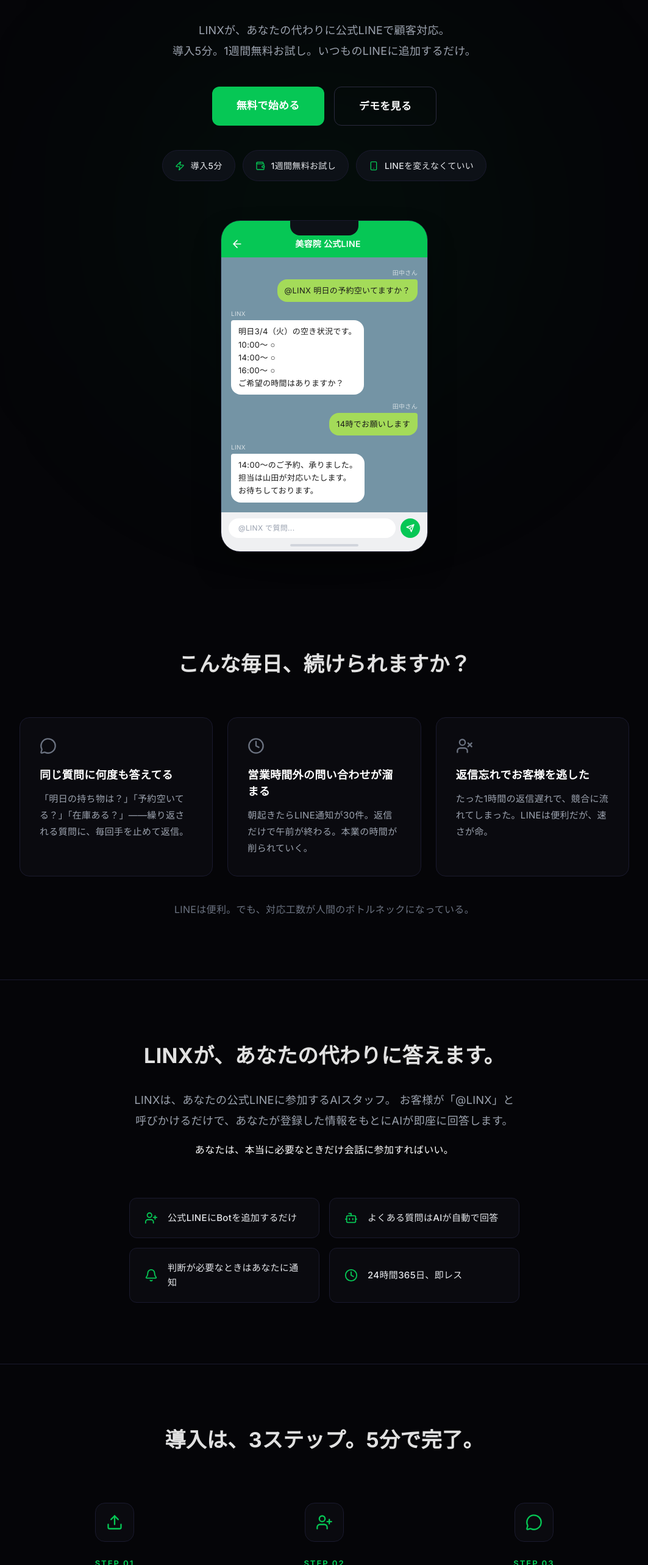
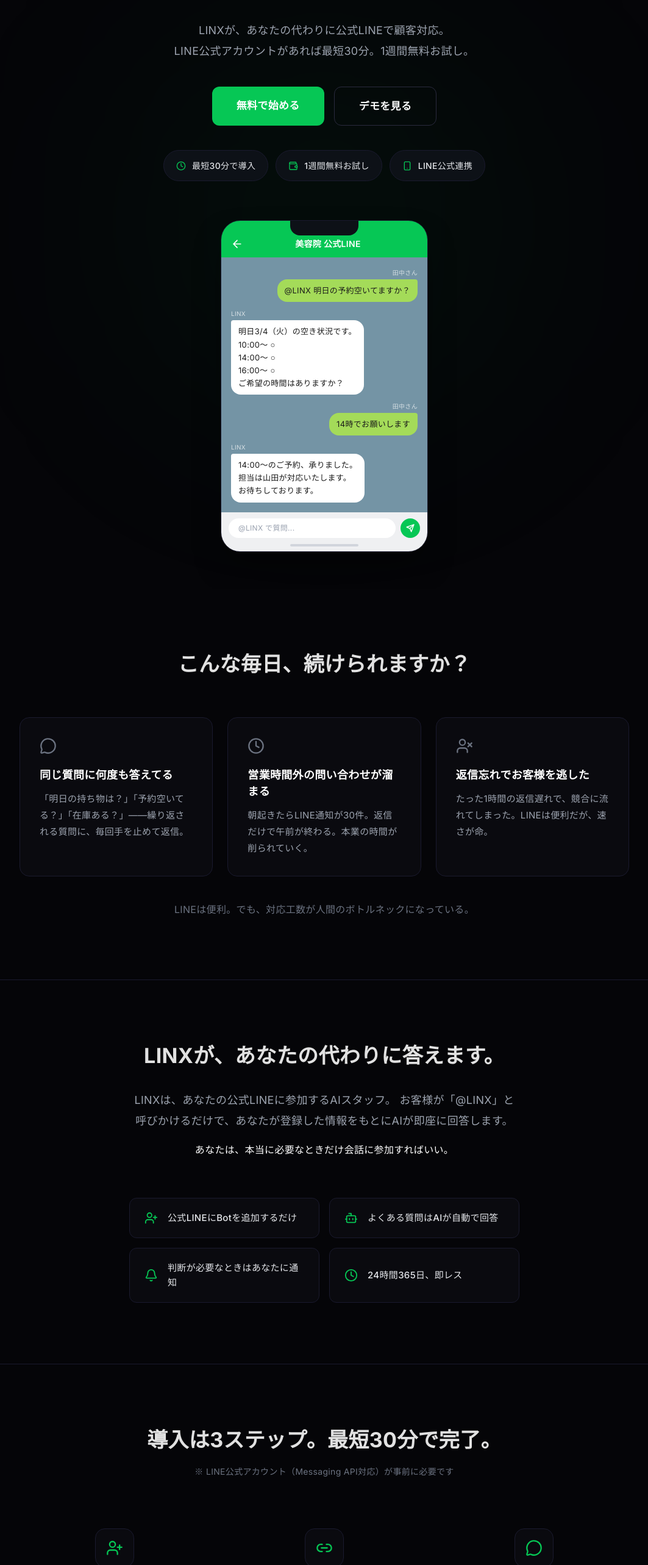
Before and after one commit to Ghost3nexus/linx, a Next.js app: page / in a window 1280 px wide. Shown: the part 234-2800 px from the top of the page at 61% size, without its empty margins (108-1171 px from the left). Built offline with nearby package versions, Linux system fonts and the light colour scheme.

Commit message:
fix: dashboard JWT auth guard + logout + real user info; LP copy: 30min realistic onboarding

```diff
--- a/src/app/dashboard/layout.tsx
+++ b/src/app/dashboard/layout.tsx
@@ -1,8 +1,10 @@
 "use client";
 
 import Link from "next/link";
-import { usePathname } from "next/navigation";
-import { LayoutDashboard, BookOpen, MessageSquare, Settings, ArrowLeft, CreditCard } from "lucide-react";
+import { usePathname, useRouter } from "next/navigation";
+import { useEffect, useState } from "react";
+import { LayoutDashboard, BookOpen, MessageSquare, Settings, ArrowLeft, CreditCard, LogOut, Zap } from "lucide-react";
+import { isLoggedIn, getMe, clearAuth, type Me } from "@/lib/apiClient";
 
 const navItems = [
     { href: "/dashboard", label: "ダッシュボード", icon: LayoutDashboard },
@@ -14,17 +16,59 @@
 
 export default function DashboardLayout({ children }: { children: React.ReactNode }) {
     const pathname = usePathname();
+    const router = useRouter();
+    const [me, setMe] = useState<Me | null>(null);
+    const [authChecked, setAuthChecked] = useState(false);
+
+    useEffect(() => {
+        // JWTの存在チェック（クライアント側）
+        if (!isLoggedIn()) {
+            router.replace("/login");
+            return;
+        }
+        // サーバーでトークン検証
+        getMe()
+            .then((data) => {
+                setMe(data);
+                setAuthChecked(true);
+                // セットアップ未完了の場合はウィザードへ
+                if (!data.setupComplete && !data.lineConnected && pathname === "/dashboard") {
+                    router.push("/dashboard/setup");
+                }
+            })
+            .catch(() => {
+                // トークン無効 → ログアウト
+                clearAuth();
+                router.replace("/login");
+            });
+    }, [pathname, router]);
+
+    function handleLogout() {
+        clearAuth();
+        router.push("/login");
+    }
+
+    // 認証確認中はスピナー表示
+    if (!authChecked) {
+        return (
+            <div className="min-h-screen bg-[#050508] flex items-center justify-center">
+                <div className="w-8 h-8 border-2 border-[#06C755] border-t-transparent rounded-full animate-spin" />
+            </div>
+        );
+    }
 
     return (
         <div className="min-h-screen bg-[#050508] flex">
             {/* Sidebar */}
             <aside className="w-[240px] bg-[#0A0A0F] border-r border-[#1A1A2E] flex flex-col fixed h-full z-20">
                 <div className="p-5 border-b border-[#1A1A2E]">
-                    <Link href="/" className="flex items-center gap-2 text-[#06C755] font-bold text-lg">
-                        <ArrowLeft size={16} />
-                        LINX
+                    <Link href="/" className="flex items-center gap-2 font-bold text-lg">
+                        <div className="w-7 h-7 rounded-lg bg-[#06C755] flex items-center justify-center">
+                            <Zap size={14} className="text-white" />
+                        </div>
+                        <span className="text-white">LINX</span>
                     </Link>
-                    <p className="text-[12px] text-[#6B7280] mt-1">管理画面</p>
+                    <p className="text-[11px] text-[#4B5563] mt-1">管理画面</p>
                 </div>
 
                 <nav className="flex-1 py-4">
@@ -46,8 +90,24 @@
                     })}
                 </nav>
 
+                {/* Account info + Logout */}
                 <div className="p-5 border-t border-[#1A1A2E]">
-                    <p className="text-[12px] text-[#6B7280]">Account: default</p>
+                    <div className="flex items-center gap-2 mb-3">
+                        <div className="w-7 h-7 rounded-full bg-[#06C755]/20 flex items-center justify-center text-[11px] font-bold text-[#06C755]">
+                            {me?.email?.[0]?.toUpperCase() || "?"}
+                        </div>
+                        <div className="flex-1 min-w-0">
+                            <p className="text-[12px] text-white truncate">{me?.email || ""}</p>
+                            <p className="text-[11px] text-[#4B5563] capitalize">{me?.plan || "free"} プラン</p>
+                        </div>
+                    </div>
+                    <button
+                        onClick={handleLogout}
+                        className="flex items-center gap-2 text-[12px] text-[#4B5563] hover:text-[#9CA3AF] transition-colors"
+                    >
+                        <LogOut size={13} />
+                        ログアウト
+                    </button>
                 </div>
             </aside>
 
--- a/src/components/Hero.tsx
+++ b/src/components/Hero.tsx
@@ -1,13 +1,13 @@
 "use client";
 
 import { motion } from "framer-motion";
-import { Zap, Wallet, Smartphone } from "lucide-react";
+import { Clock, Wallet, Smartphone } from "lucide-react";
 import ChatMockup from "./ChatMockup";
 
 const badges = [
-  { icon: Zap, label: "導入5分" },
+  { icon: Clock, label: "最短30分で導入" },
   { icon: Wallet, label: "1週間無料お試し" },
-  { icon: Smartphone, label: "LINEを変えなくていい" },
+  { icon: Smartphone, label: "LINE公式連携" },
 ];
 
 export default function Hero() {
@@ -41,7 +41,7 @@
           >
             LINXが、あなたの代わりに公式LINEで顧客対応。
             <br className="hidden sm:block" />
-            導入5分。1週間無料お試し。いつものLINEに追加するだけ。
+            LINE公式アカウントがあれば最短30分。1週間無料お試し。
           </motion.p>
 
           <motion.div
--- a/src/components/HowItWorks.tsx
+++ b/src/components/HowItWorks.tsx
@@ -1,26 +1,32 @@
 "use client";
 
 import { motion } from "framer-motion";
-import { Upload, UserPlus, MessageCircle } from "lucide-react";
+import { UserPlus, Link2, MessageCircle } from "lucide-react";
 
 const steps = [
   {
     num: "01",
-    icon: Upload,
-    title: "情報を登録する",
-    description: "PDF・テキストをアップロード。AIがあなたの業務内容を学習します。",
+    icon: UserPlus,
+    time: "約5分",
+    title: "アカウント作成とナレッジ登録",
+    description:
+      "メールアドレスで登録。よくある質問・商品情報・営業時間などをPDFまたはテキストで登録します。",
   },
   {
     num: "02",
-    icon: UserPlus,
-    title: "LINXを公式LINEに追加",
-    description: "あなたの公式LINEにLINXを招待。設定は不要です。",
+    icon: Link2,
+    time: "約20分",
+    title: "LINE公式アカウントと接続",
+    description:
+      "LINE Developersでチャンネルを作成し、Channel IDとAccess Tokenを入力。Webhook URLをコピーして設定するだけです。",
   },
   {
     num: "03",
     icon: MessageCircle,
-    title: "AIが応答開始",
-    description: "お客様がメッセージを送るだけ。AIがすぐにお答えします。",
+    time: "完了",
+    title: "AIが自動応答を開始",
+    description:
+      "設定完了後、お客様からのLINEメッセージにAIがリアルタイムで対応します。",
   },
 ];
 
@@ -36,8 +42,17 @@
           className="text-[22px] sm:text-[28px] md:text-[34px] font-bold text-center"
           style={{ lineHeight: 1.4 }}
         >
-          導入は、3ステップ。5分で完了。
+          導入は3ステップ。最短30分で完了。
         </motion.h2>
+        <motion.p
+          initial={{ opacity: 0 }}
+          whileInView={{ opacity: 1 }}
+          viewport={{ once: true, margin: "-80px" }}
+          transition={{ duration: 0.5, delay: 0.2 }}
+          className="mt-4 text-center text-[14px] text-[#6B7280]"
+        >
+          ※ LINE公式アカウント（Messaging API対応）が事前に必要です
+        </motion.p>
 
         <div className="mt-14 sm:mt-20 grid grid-cols-1 md:grid-cols-3 gap-10 md:gap-8">
           {steps.map((step, i) => (
@@ -52,28 +67,47 @@
               <div className="inline-flex items-center justify-center w-[64px] h-[64px] rounded-2xl bg-[#0A0A0F] border border-[#1A1A2E] mb-6">
                 <step.icon size={28} className="text-[#06C755]" />
               </div>
-              <div className="text-[#06C755] font-bold text-[13px] tracking-[0.15em] mb-3">
-                STEP {step.num}
+              <div className="flex items-center justify-center gap-2 mb-3">
+                <span className="text-[#06C755] font-bold text-[13px] tracking-[0.15em]">
+                  STEP {step.num}
+                </span>
+                <span className="text-[11px] text-[#4B5563] bg-[#0A0A0F] border border-[#1A1A2E] px-2 py-0.5 rounded-full">
+                  {step.time}
+                </span>
               </div>
-              <h3 className="text-[18px] sm:text-[20px] font-semibold text-white" style={{ lineHeight: 1.4 }}>
+              <h3
+                className="text-[18px] sm:text-[20px] font-semibold text-white"
+                style={{ lineHeight: 1.4 }}
+              >
                 {step.title}
               </h3>
-              <p className="mt-3 text-[15px] text-[#9CA3AF] max-w-[300px] mx-auto" style={{ lineHeight: 1.8 }}>
+              <p
+                className="mt-3 text-[15px] text-[#9CA3AF] max-w-[300px] mx-auto"
+                style={{ lineHeight: 1.8 }}
+              >
                 {step.description}
               </p>
             </motion.div>
           ))}
         </div>
 
-        <motion.p
+        <motion.div
           initial={{ opacity: 0 }}
           whileInView={{ opacity: 1 }}
           viewport={{ once: true, margin: "-80px" }}
           transition={{ duration: 0.5, delay: 0.5 }}
-          className="mt-12 text-center text-[#6B7280] text-[15px]"
+          className="mt-12 text-center"
         >
-          技術知識は不要。LINEが使えれば、誰でも始められます。
-        </motion.p>
+          <p className="text-[#6B7280] text-[15px]">
+            技術知識は不要。ガイドに沿って進めるだけで完了します。
+          </p>
+          <a
+            href="/login"
+            className="inline-block mt-6 bg-[#06C755] hover:bg-[#08E065] text-white font-semibold px-8 py-3 rounded-xl text-[15px] transition-all active:scale-95"
+          >
+            無料で始める
+          </a>
+        </motion.div>
       </div>
     </section>
   );
```
